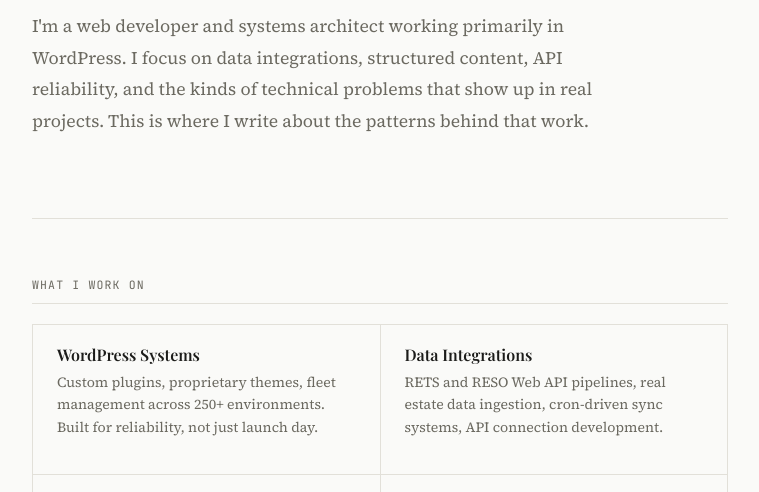
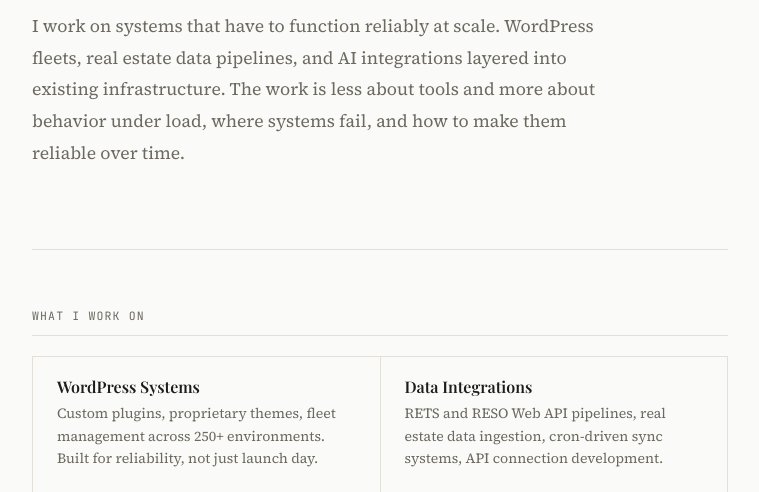
Before and after one commit to jwebdevmt/juliezimmerman, a plain HTML site: page docs/index.html in a window 1280 px wide. Shown: the part 286-778 px from the top of the page, without its empty margins (260-1019 px from the left). Drawn offline with nearby package versions, Linux system fonts and the light colour scheme.

Commit message:
Build 2026-04-11 16:27

```diff
--- a/docs/index.html
+++ b/docs/index.html
@@ -401,7 +401,7 @@ footer {
     <div class="hero">
         <div class="tagline">WordPress systems, data integrations, and practical problem-solving</div>
         <h1>Julie Zimmerman</h1>
-        <p>I'm a web developer and systems architect working primarily in WordPress. I focus on data integrations, structured content, API reliability, and the kinds of technical problems that show up in real projects. This is where I write about the patterns behind that work.</p>
+        <p>I work on systems that have to function reliably at scale. WordPress fleets, real estate data pipelines, and AI integrations layered into existing infrastructure. The work is less about tools and more about behavior under load, where systems fail, and how to make them reliable over time.</p>
     </div>
 
     <div class="section">
```
